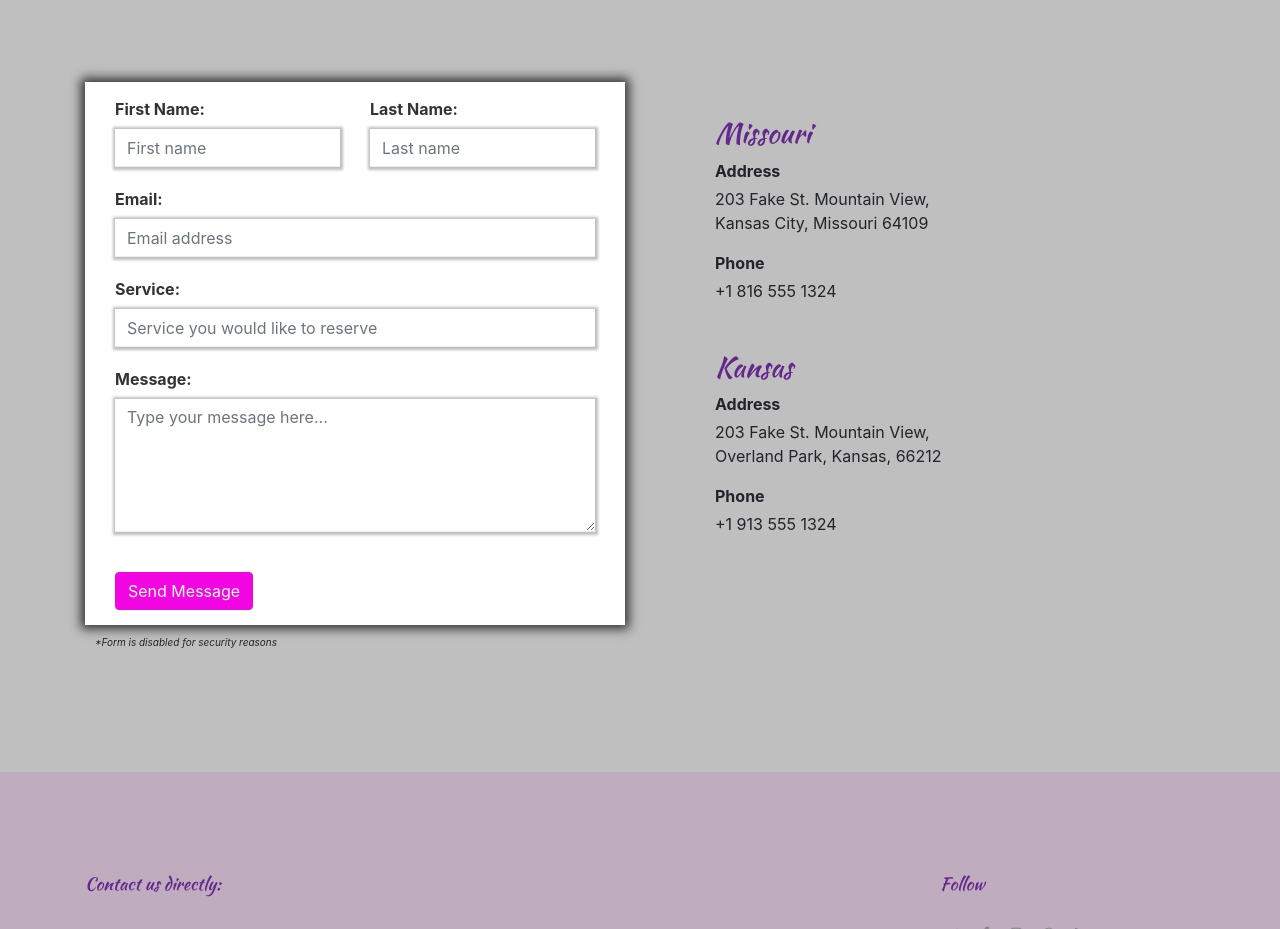
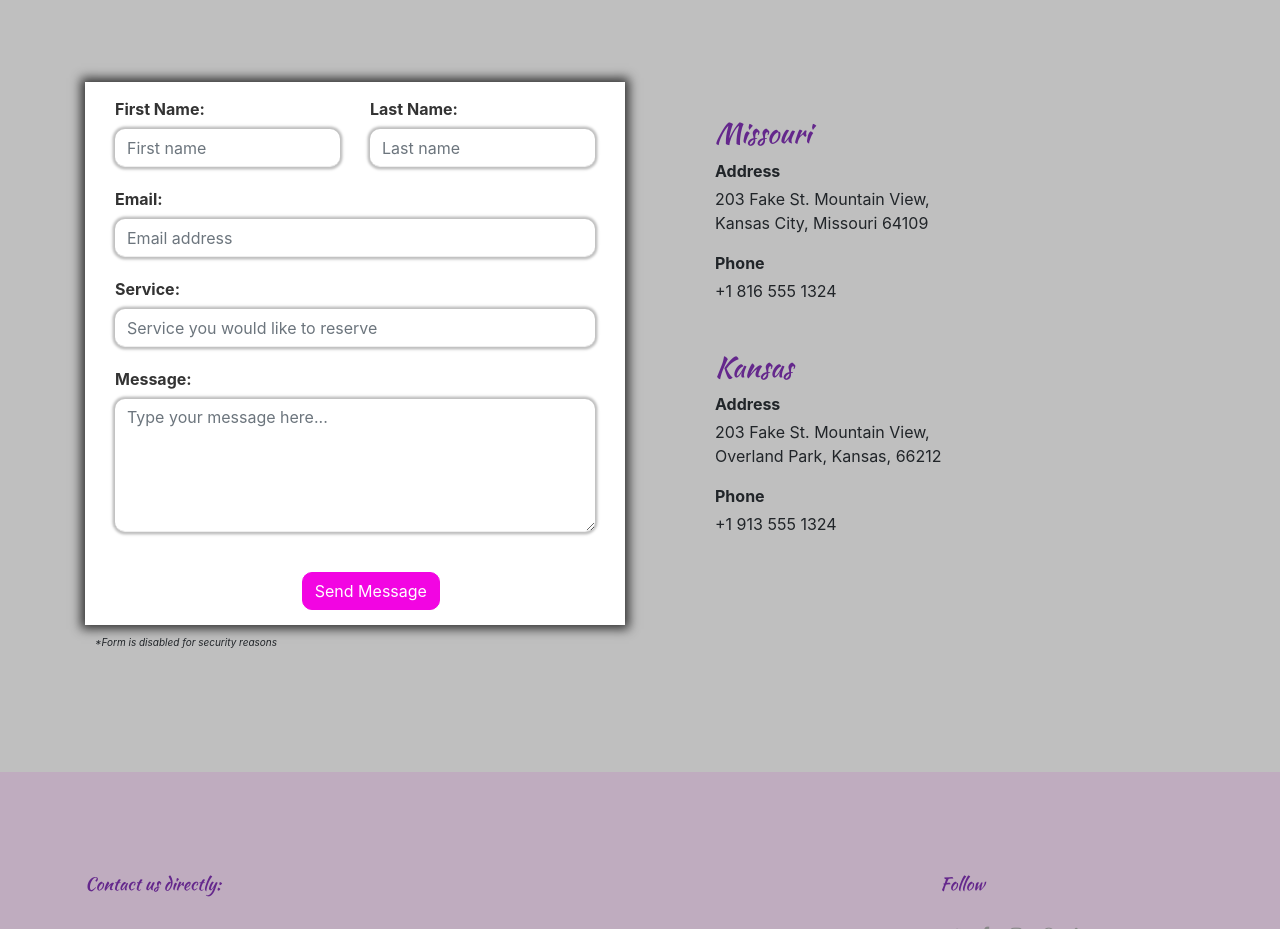
Before and after one commit to camitaylor/nostalgicServices, a plain HTML site: page index.html in a window 1280 px wide. Shown: the part 4300-5229 px from the top of the page. Drawn offline with Linux system fonts and the light colour scheme; files whose address does not match are found by name.

Commit message:
Update style.css

```diff
--- a/css/style.css
+++ b/css/style.css
@@ -111,6 +111,8 @@ body:after {
   background: #f205e2;
   border-color: #f205e2;
   color: #fff;
+  border-radius: 10px;
+  margin-left: 83%;
 }
 .btn.btn-primary:hover {
   background: #000;
@@ -1324,7 +1326,7 @@ body:after {
 
 .form .form-control {
   border: none;
-  border-radius: 0px;
+  border-radius: 10px;
   border-bottom: 1px solid #eee;
 }
 .form .form-control:active,
```
